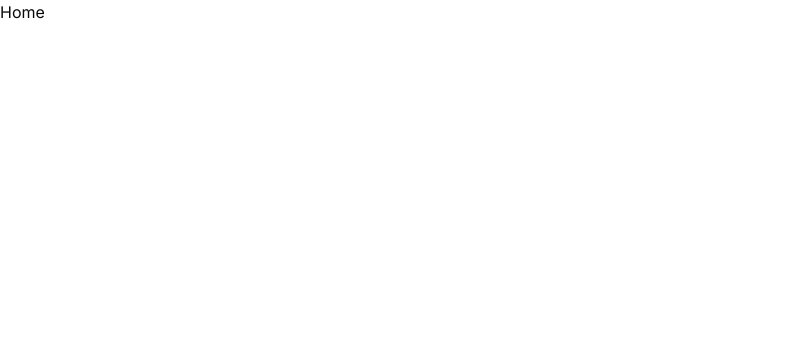
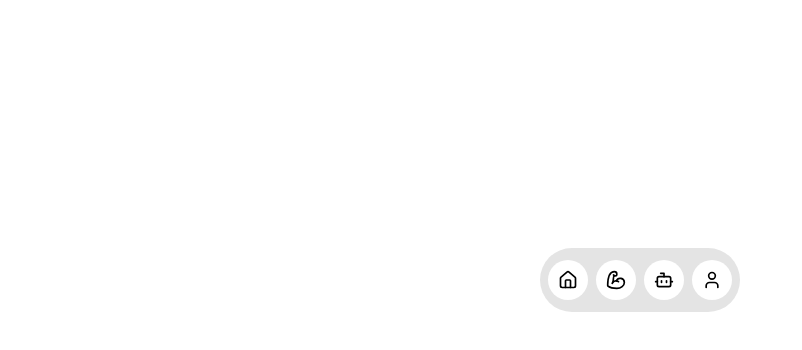
Before and after one commit to AaryanNarayani/VitalSync, a React (Vite) app in the folder app/client/: page /home in a window 1280 px wide. Shown: the top 350 px of the page, without its empty margins (0-802 px from the left). Built offline with nearby package versions, Linux system fonts and the light colour scheme.

Commit message:
Added Floating dock and a authRouter logic correction

```diff
--- /dev/null
+++ b/app/client/src/components/ui/Dock.tsx
@@ -0,0 +1,42 @@
+import { BicepsFlexed, Bot, HomeIcon, User } from "lucide-react";
+import { FloatingDock } from "./floating-dock";
+
+function Dock() {
+  const links = [
+    {
+      title: "Home",
+      icon: (
+        <HomeIcon className="h-full w-full text-black dark:text-neutral-300" />
+      ),
+      href: "/home",
+    },
+
+    {
+      title: "Dashboard",
+      icon: (
+        <BicepsFlexed className="h-full w-full text-black dark:text-neutral-300" />
+      ),
+      href: "/dashboard",
+    },
+    {
+      title: "Advisor",
+      icon: (
+        <Bot className="h-full w-full text-black dark:text-neutral-300" />
+      ),
+      href: "/advisor",
+    },
+    {
+      title: "Profile",
+      icon: (
+        <User className="h-full w-full text-black dark:text-neutral-300" />
+      ),
+      href: "/profile",
+    },
+  ];
+  return (
+    <div className="flex items-center justify-center h-[35rem] w-full">
+      <FloatingDock mobileClassName="translate-y-20" items={links} />
+    </div>
+  );
+}
+export default Dock;
--- /dev/null
+++ b/app/client/src/components/ui/floating-dock.tsx
@@ -0,0 +1,193 @@
+import { cn } from "../../lib/utils";
+import { IconLayoutNavbarCollapse } from "@tabler/icons-react";
+import {
+  AnimatePresence,
+  MotionValue,
+  motion,
+  useMotionValue,
+  useSpring,
+  useTransform,
+} from "framer-motion";
+import {Link} from "react-router-dom";
+import { useRef, useState } from "react";
+
+export const FloatingDock = ({
+  items,
+  desktopClassName,
+  mobileClassName,
+}: {
+  items: { title: string; icon: React.ReactNode; href: string }[];
+  desktopClassName?: string;
+  mobileClassName?: string;
+}) => {
+  return (
+    <>
+      <FloatingDockDesktop items={items} className={desktopClassName} />
+      <FloatingDockMobile items={items} className={mobileClassName} />
+    </>
+  );
+};
+
+const FloatingDockMobile = ({
+  items,
+  className,
+}: {
+  items: { title: string; icon: React.ReactNode; href: string }[];
+  className?: string;
+}) => {
+  const [open, setOpen] = useState(false);
+  return (
+    <div className={cn("relative block md:hidden", className)}>
+      <AnimatePresence>
+        {open && (
+          <motion.div
+            layoutId="nav"
+            className="absolute bottom-full mb-2 inset-x-0 flex flex-col gap-2"
+          >
+            {items.map((item, idx) => (
+              <motion.div
+                key={item.title}
+                initial={{ opacity: 0, y: 10 }}
+                animate={{
+                  opacity: 1,
+                  y: 0,
+                }}
+                exit={{
+                  opacity: 0,
+                  y: 10,
+                  transition: {
+                    delay: idx * 0.05,
+                  },
+                }}
+                transition={{ delay: (items.length - 1 - idx) * 0.05 }}
+              >
+                <Link
+                  to={item.href}
+                  key={item.title}
+                  className="h-10 w-10 rounded-full bg-white dark:bg-neutral-900 flex items-center justify-center"
+                >
+                  <div className="h-4 w-4">{item.icon}</div>
+                </Link>
+              </motion.div>
+            ))}
+          </motion.div>
+        )}
+      </AnimatePresence>
+      <button
+        onClick={() => setOpen(!open)}
+        className="h-10 w-10 rounded-full bg-gray-50 dark:bg-neutral-800 flex items-center justify-center"
+      >
+        <IconLayoutNavbarCollapse className="h-5 w-5 text-neutral-500 dark:text-neutral-400" />
+      </button>
+    </div>
+  );
+};
+
+const FloatingDockDesktop = ({
+  items,
+  className,
+}: {
+  items: { title: string; icon: React.ReactNode; href: string }[];
+  className?: string;
+}) => {
+  let mouseX = useMotionValue(Infinity);
+  return (
+    <motion.div
+      onMouseMove={(e) => mouseX.set(e.pageX)}
+      onMouseLeave={() => mouseX.set(Infinity)}
+      className={cn(
+        "mx-auto hidden md:flex h-16 gap-2 items-end rounded-full bg-[#E4E4E4] dark:bg-neutral-900 px-2 pb-3",
+        className
+      )}
+    >
+      {items.map((item) => (
+        <IconContainer mouseX={mouseX} key={item.title} {...item} />
+      ))}
+    </motion.div>
+  );
+};
+
+function IconContainer({
+  mouseX,
+  title,
+  icon,
+  href,
+}: {
+  mouseX: MotionValue;
+  title: string;
+  icon: React.ReactNode;
+  href: string;
+}) {
+  let ref = useRef<HTMLDivElement>(null);
+
+  let distance = useTransform(mouseX, (val) => {
+    let bounds = ref.current?.getBoundingClientRect() ?? { x: 0, width: 0 };
+
+    return val - bounds.x - bounds.width / 2;
+  });
+
+  let widthTransform = useTransform(distance, [-150, 0, 150], [40, 80, 40]);
+  let heightTransform = useTransform(distance, [-150, 0, 150], [40, 80, 40]);
+
+  let widthTransformIcon = useTransform(distance, [-150, 0, 150], [20, 40, 20]);
+  let heightTransformIcon = useTransform(
+    distance,
+    [-150, 0, 150],
+    [20, 40, 20]
+  );
+
+  let width = useSpring(widthTransform, {
+    mass: 0.1,
+    stiffness: 150,
+    damping: 12,
+  });
+  let height = useSpring(heightTransform, {
+    mass: 0.1,
+    stiffness: 150,
+    damping: 12,
+  });
+
+  let widthIcon = useSpring(widthTransformIcon, {
+    mass: 0.1,
+    stiffness: 150,
+    damping: 12,
+  });
+  let heightIcon = useSpring(heightTransformIcon, {
+    mass: 0.1,
+    stiffness: 150,
+    damping: 12,
+  });
+
+  const [hovered, setHovered] = useState(false);
+
+  return (
+    <Link to={href}>
+      <motion.div
+        ref={ref}
+        style={{ width, height }}
+        onMouseEnter={() => setHovered(true)}
+        onMouseLeave={() => setHovered(false)}
+        className="aspect-square rounded-full bg-white dark:bg-neutral-800 flex items-center justify-center relative"
+      >
+        <AnimatePresence>
+          {hovered && (
+            <motion.div
+              initial={{ opacity: 0, y: 10, x: "-50%" }}
+              animate={{ opacity: 1, y: 0, x: "-50%" }}
+              exit={{ opacity: 0, y: 2, x: "-50%" }}
+              className="px-2 py-0.5 whitespace-pre rounded-md bg-gray-100 border dark:bg-neutral-800 dark:border-neutral-900 dark:text-white border-gray-200 text-black absolute left-1/2 -translate-x-1/2 -top-8 w-fit text-xs"
+            >
+              {title}
+            </motion.div>
+          )}
+        </AnimatePresence>
+        <motion.div
+          style={{ width: widthIcon, height: heightIcon }}
+          className="flex items-center justify-center"
+        >
+          {icon}
+        </motion.div>
+      </motion.div>
+    </Link>
+  );
+}
--- a/app/client/src/pages/Home.tsx
+++ b/app/client/src/pages/Home.tsx
@@ -1,7 +1,10 @@
-function Home() {
-  return (
-    <div>Home</div>
+import Dock from "../components/ui/Dock"
+
+function Home(){
+  return(
+    <>
+    <Dock></Dock>
+    </>
   )
 }
-
 export default Home
```
Also changed, not shown: 1 other file (tests, documents, lock files or other folders).
